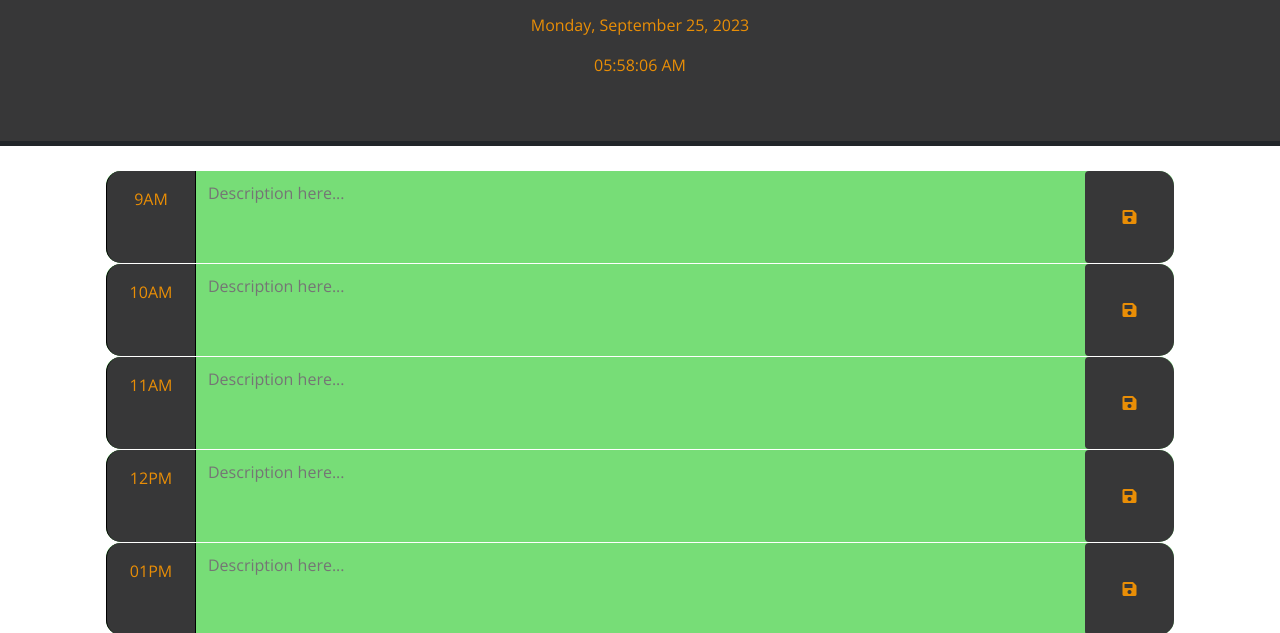
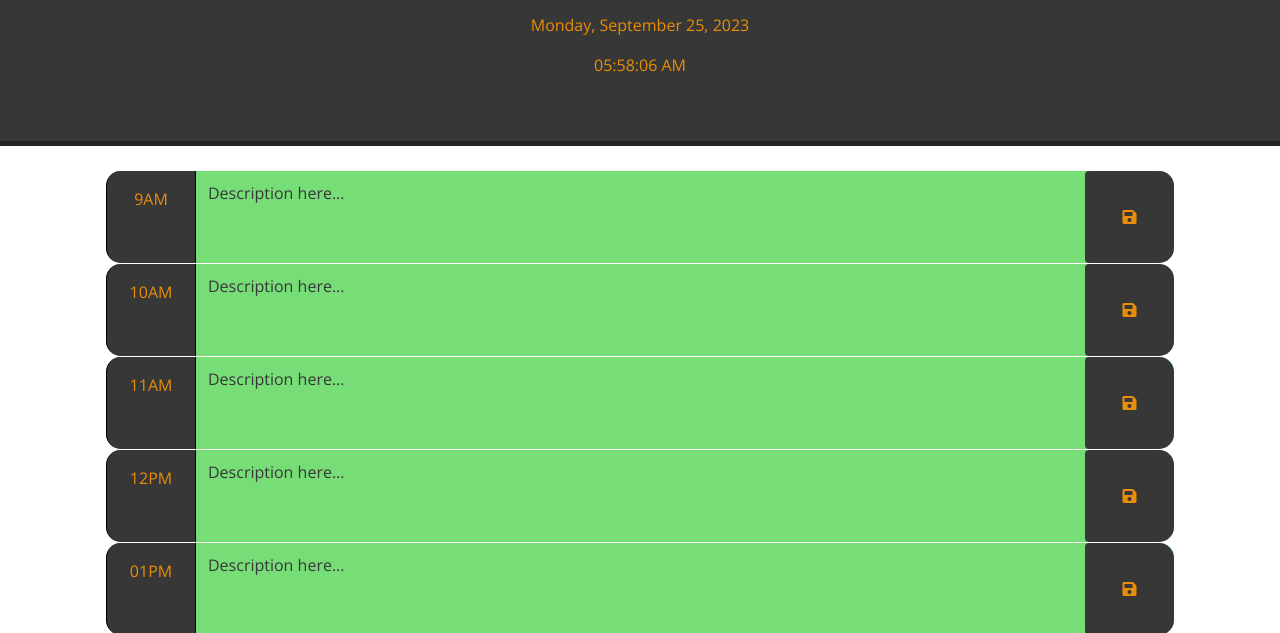
Before and after one commit to andedu15/weatherDashboard, a plain HTML site: page index.html in a window 1280 px wide. Shown: the part 166-799 px from the top of the page. Drawn offline with nearby package versions, Linux system fonts and the light colour scheme.

Commit message:
placeholder color

```diff
--- a/assets/css/style.css
+++ b/assets/css/style.css
@@ -7,6 +7,9 @@ header{
 }
 h1,p{
   color: #e98e06;
+}
+::placeholder{
+  color: #373738;
 }
 
 textarea {
```
